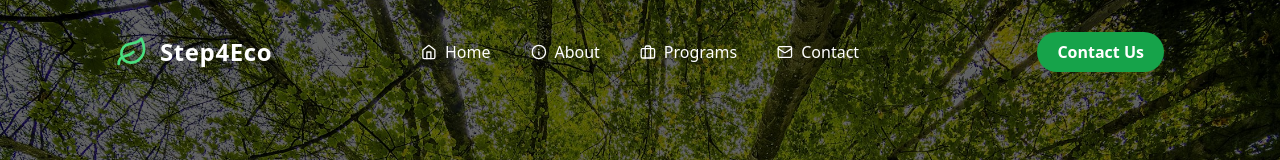
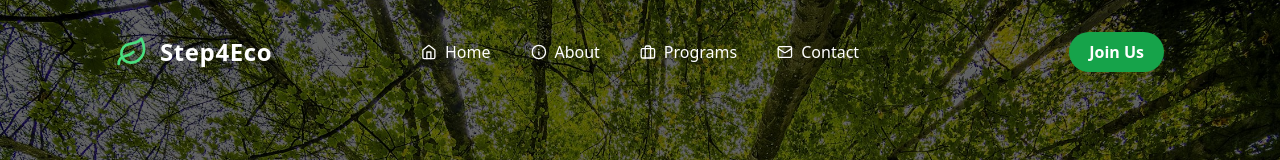
Before and after one commit to niranjcn/step4eco-v2, a React (Vite) app: page / in a window 1280 px wide. Shown: the top 160 px of the page. Built offline with nearby package versions, Linux system fonts and the light colour scheme.

Commit message:
navbar update

```diff
--- a/src/components/Navbar.tsx
+++ b/src/components/Navbar.tsx
@@ -73,7 +73,7 @@ const FloatingNavbar: React.FC = () => {
               href="#contact"
               className="hidden md:block bg-green-600 hover:bg-green-700 text-white px-5 py-2 rounded-full transition-colors duration-300 text-base font-semibold"
             >
-              Contact Us
+              Join Us
             </a>
             <button
               onClick={() => setIsMobileMenuOpen(!isMobileMenuOpen)}
@@ -110,7 +110,7 @@ const FloatingNavbar: React.FC = () => {
                 href="#contact"
                 className="bg-green-600 hover:bg-green-700 text-white w-full block text-center px-4 py-3 rounded-lg font-semibold transition-colors duration-300 text-base"
               >
-                Contact Us
+                Join Us
               </a>
             </div>
           </div>
```
